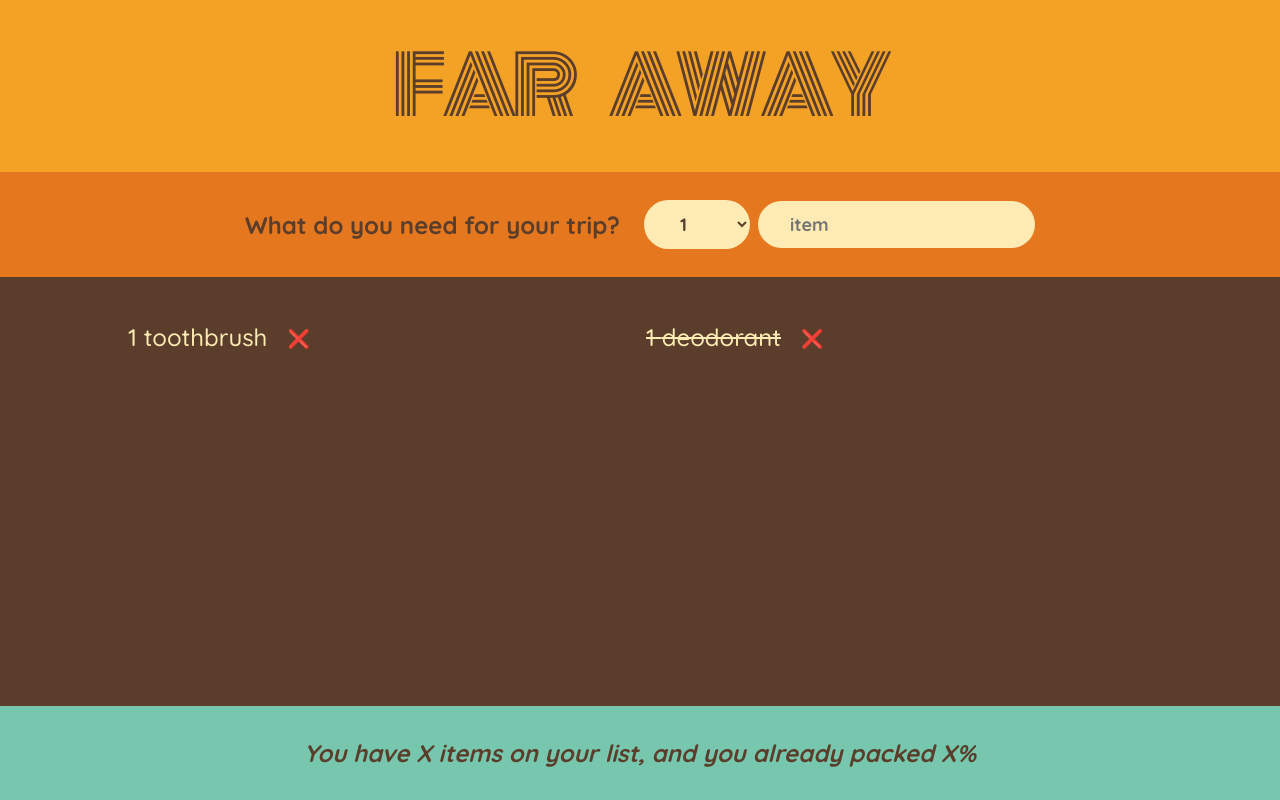
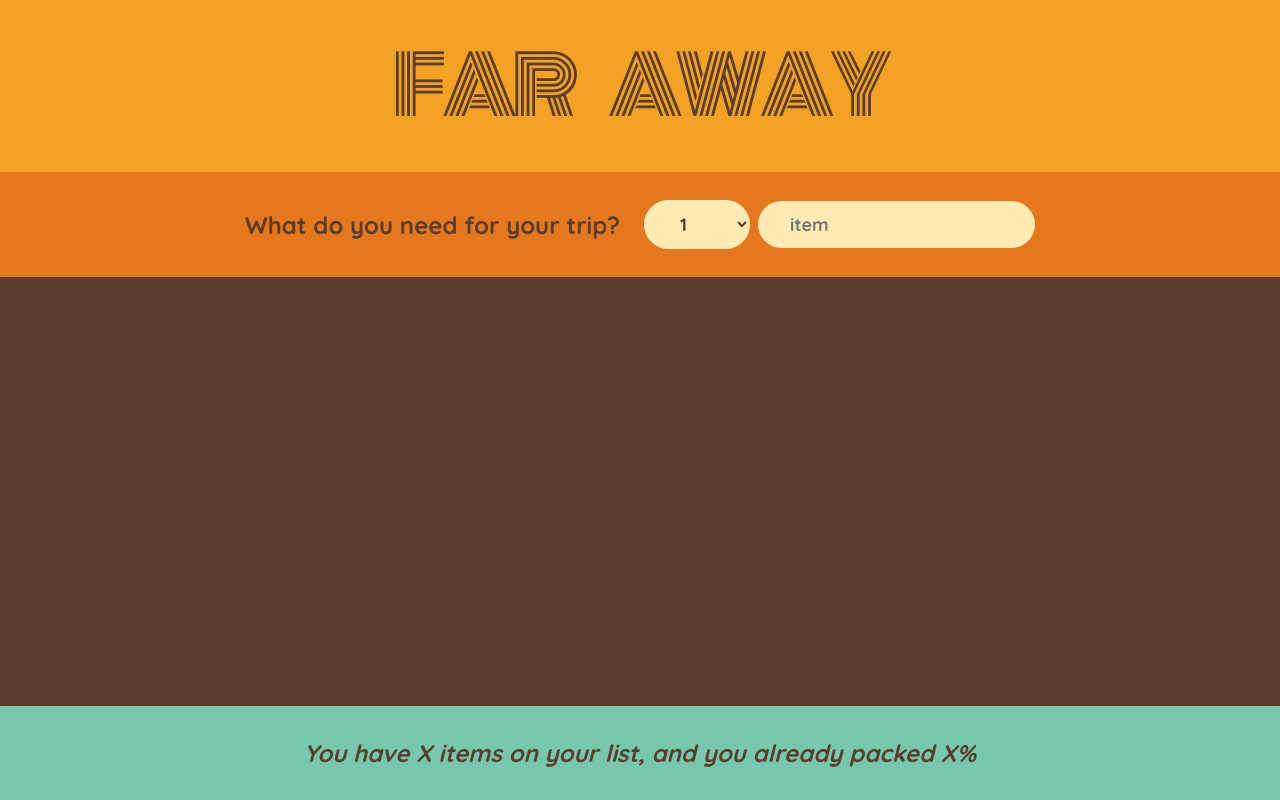
Before and after one commit to lizzach/travel-list, a React (Vite) app: page / in a window 1280 px wide. Built offline with nearby package versions, Linux system fonts and the light colour scheme.

Commit message:
Pass items state from App to PackingList

```diff
--- a/src/App.tsx
+++ b/src/App.tsx
@@ -3,14 +3,17 @@ import Form from './components/Form';
 import PackingList from './components/PackingList';
 import Stats from './components/Stats';
 import "./index.css";
+import { useState } from 'react';
 
 function App() {
+
+  const [items, setItems] = useState([]);
 
   return (
     <div className="app">
       <Logo />
       <Form />
-      <PackingList />
+      <PackingList items={items}/>
       <Stats />
     </div>
   )
--- a/src/components/PackingList.tsx
+++ b/src/components/PackingList.tsx
@@ -15,11 +15,22 @@ const initialItems = [
   }
 ]
 
-export default function PackingList(): JSX.Element {
+interface PackingListProps {
+  items: [
+    {
+      id: number;
+      description: string;
+      quantity: number;
+      packed: boolean;
+    }
+  ]
+}
+
+export default function PackingList({items}: PackingListProps): JSX.Element {
   return (
     <div className="list">
       <ul>
-        {initialItems.map(item =><Item item={item}/>)}
+        {items.map(item =><Item item={item}/>)}
       </ul>
     </div>
     );
```
